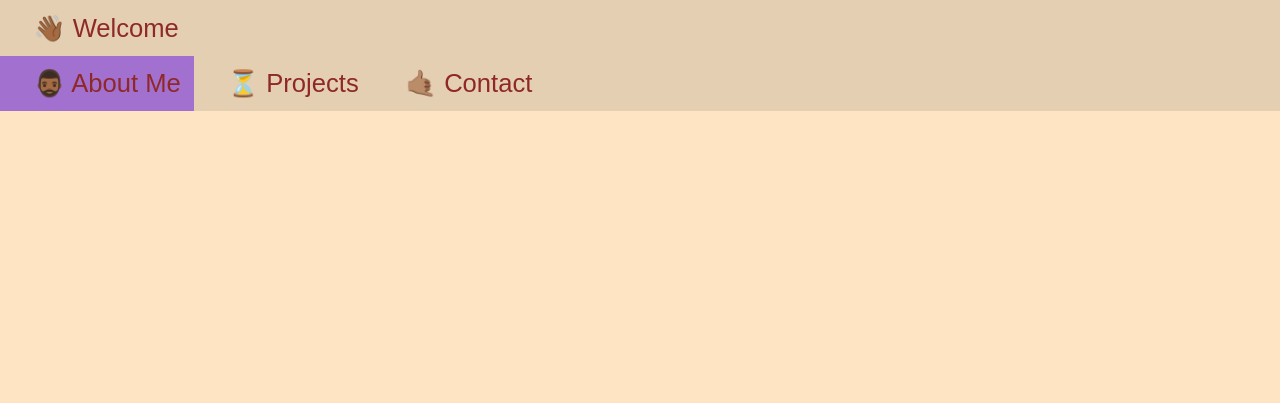
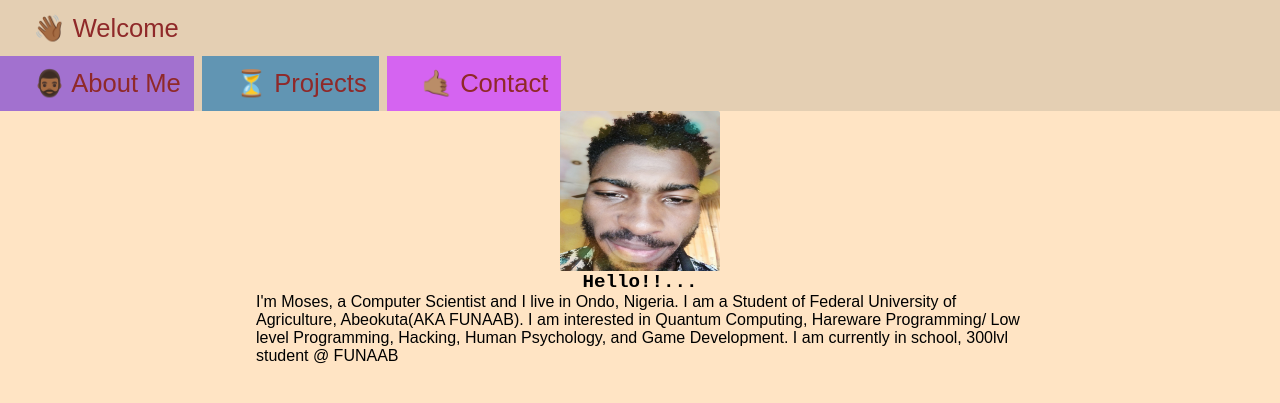
Before and after one commit to moses197/my_website, a Flask app: page / in a window 1280 px wide. Shown: the top 403 px of the page. Run offline with Flask 2, Linux system fonts and the light colour scheme.

Commit message:
initial commit

```diff
--- a/app.py
+++ b/app.py
@@ -15,7 +15,7 @@ def about():
 def contact():
     return render_template("contact_page.html")
 
-@app.route("/")
+@app.route("/project")
 def project():
     return render_template("project_page.html")
 
--- a/static/style.css
+++ b/static/style.css
@@ -36,8 +36,66 @@ nav a {
 .nav .space {
     margin-right: 2rem;
     display: flex;
+    gap: .5rem;
+}
+
+.home {
+    background-color: rgba(51, 50, 99, 0.562);
+}
+
+.home:hover {
+    background-color: rgba(42, 32, 58, 0.596);
+    /* color: blue; */
 }
 
 .about {
     background-color: rgb(162, 113, 207);
 }
+
+.about:hover {
+    background-color: rgba(46, 104, 88, 0.651);
+}
+
+.interest {
+    background-color: rgb(97, 149, 179);
+}
+
+.interest:hover {
+    background-color: rgb(202, 135, 135);
+}
+
+.contact {
+    background-color: rgb(213, 100, 241);
+}
+
+.contact:hover {
+    background-color: rgba(105, 82, 53, 0.87);
+}
+
+.jetliner {
+    display: flex;
+    flex-direction: column;
+    justify-content: center;
+    align-content: center;
+    align-items: center;
+}
+
+.pic {
+    width: 10rem;
+    height: 10rem;
+    border-image: fill;
+    border: teal;
+    border-radius: 2px;
+    /* margin-left: 10rem; */
+}
+
+.greet {
+    font-family: 'Courier New', Courier, monospace;
+    font-size: larger;
+    font-weight: 900;
+}
+
+.jk {
+    width: 60%;
+    height: auto;
+}
--- a/templates/index.html
+++ b/templates/index.html
@@ -1,33 +1,27 @@
-<!DOCTYPE html>
-<html lang="en">
-<head>
-    <meta charset="UTF-8">
-    <meta http-equiv="X-UA-Compatible" content="IE=edge">
-    <meta name="viewport" content="width=device-width, initial-scale=1.0">
-    <link rel="stylesheet" href="{{ url_for('static', filename='style.css') }}">
-    <title>Moses's Page</title>
-</head>
-<body>
+{% extends "layout.html" %}
+
+{% block body %}
+
     <nav class="nav">
         <div><p> 👋🏾 Welcome</p></div>
         <div class="space">
-            <div class="about"><a href="#"><p>🧔🏾‍♂️ About Me</p></a></div>
-            <div class="interest"><a href="#"><p>⏳ Projects</p></a></div>
-            <div class="Contact"><a href="#"><p> 🤙🏽 Contact</p></a></div>
+            <div class="about"><a href="{{ url_for('about') }}"><p>🧔🏾‍♂️ About Me</p></a></div>
+            <div class="interest"><a href="{{ url_for('project') }}"><p>⏳ Projects</p></a></div>
+            <div class="contact"><a href="{{ url_for('contact') }}"><p> 🤙🏽 Contact</p></a></div>
         </div>
     </nav>
 
     <main>
-        <div class="">
-            <div class="hu"></div>
-            <div class="jk"></div>
+        <div class="jetliner">
+            <img src="{{ url_for('static', filename='/images/ugly_pic_ever.jpg') }}" class="pic" alt="">
+            <div class="greet">Hello!!...</div>
+            <div class="jk">I'm Moses, a Computer Scientist and I live in Ondo, Nigeria. I am a Student of Federal
+                University of Agriculture, Abeokuta(AKA FUNAAB). I am interested in Quantum Computing,
+                Hareware Programming/ Low level Programming,
+                Hacking, Human Psychology, and Game Development.
+                I am currently in school, 300lvl student @ FUNAAB
+            </div>
         </div>
     </main>
 
-    <footer>
-        <div class=""></div>
-    </footer>
-
-    </div>
-</body>
-</html>
+{% endblock %}
--- /dev/null
+++ b/templates/layout.html
@@ -0,0 +1,19 @@
+<!DOCTYPE html>
+<html lang="en">
+<head>
+    <meta charset="UTF-8">
+    <meta http-equiv="X-UA-Compatible" content="IE=edge">
+    <meta name="viewport" content="width=device-width, initial-scale=1.0">
+    <link rel="stylesheet" href="{{ url_for('static', filename='style.css') }}">
+    <title>{% block title %} {% endblock %}</title>
+</head>
+<body>
+    {% block body %} {% endblock %}
+
+    <footer>
+        <div class=""></div>
+    </footer>
+
+    </div>
+</body>
+</html>
```
Also changed, not shown: templates/about.html (added, +17 -0 lines), templates/contact_page.html (added, +17 -0 lines), templates/project_page.html (added, +18 -0 lines), static/images/ugly_pic_ever.jpg (added).
